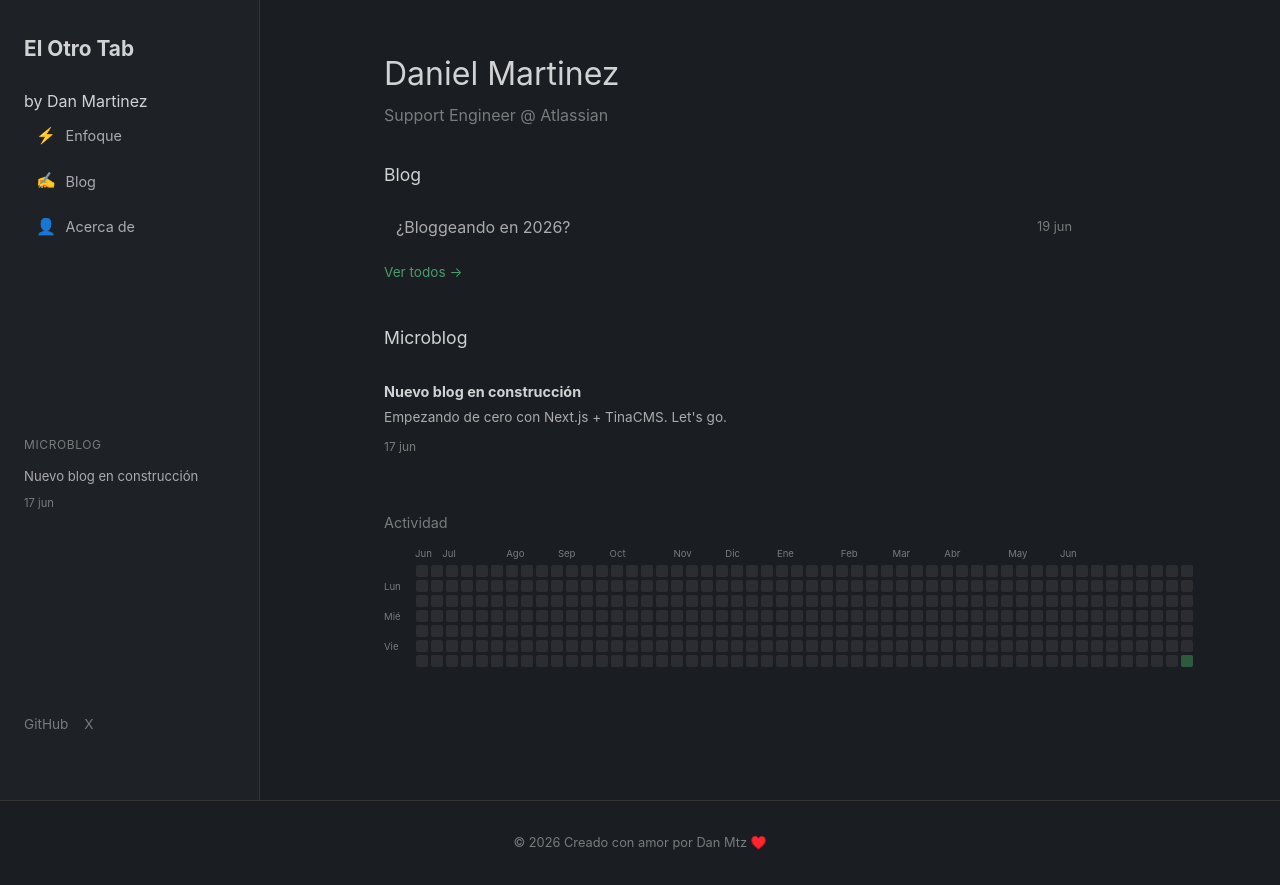
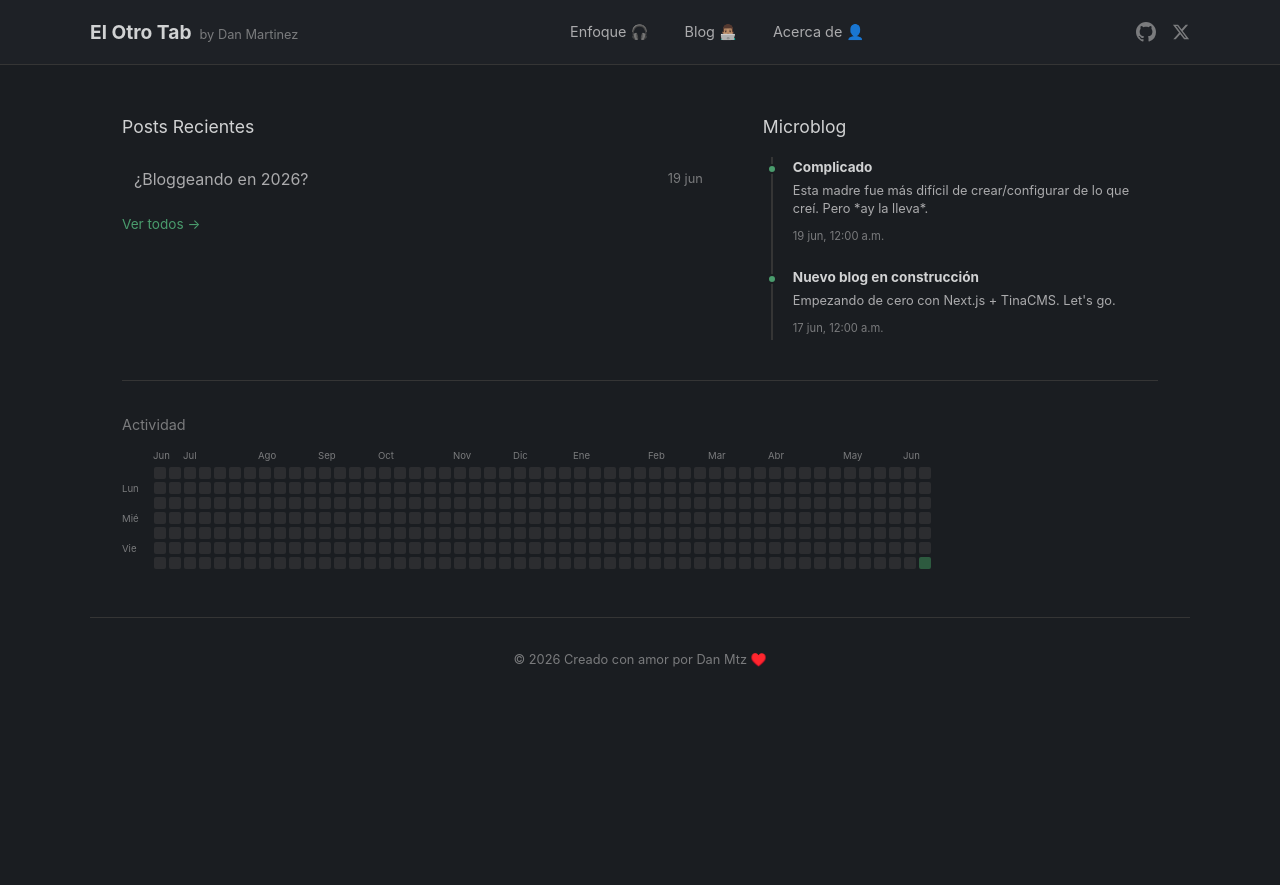
Before and after one commit to DanMartinezMx/eldanmtz, a Next.js app: page / in a window 1280 px wide. After the commit the page ends 800 px from the top, so only its background shows below. Built offline with nearby package versions, Linux system fonts and the light colour scheme.

Commit message:
feat: replace sidebar with top nav, two-column homepage layout

```diff
--- a/content/microblog/2026-06-19-complicado.mdx
+++ b/content/microblog/2026-06-19-complicado.mdx
@@ -1,5 +1,6 @@
 ---
 title: Complicado
+createdAt: 2026-06-19T00:00:00.000Z
 ---
 
 Esta madre fue más difícil de crear/configurar de lo que creí. Pero *ay la lleva*.
--- a/src/app/globals.css
+++ b/src/app/globals.css
@@ -61,141 +61,127 @@
 }
 
 /* =============================================
-   LAYOUT
+   NAVIGATION
    ============================================= */
 
-.site-wrapper {
-  display: flex;
-  min-height: 100vh;
+.site-nav {
+  position: sticky;
+  top: 0;
+  z-index: 100;
+  background: var(--bg-secondary);
+  border-bottom: 1px solid var(--border);
+  padding: 0 2rem;
 }
 
-.main-content {
-  flex: 1;
-  padding: 3rem 4rem;
-  max-width: 900px;
+.nav-inner {
+  display: flex;
+  align-items: center;
+  justify-content: space-between;
+  max-width: 1100px;
   margin: 0 auto;
+  height: 64px;
 }
 
-/* =============================================
-   SIDEBAR
-   ============================================= */
-
-.sidebar {
-  width: 260px;
-  min-height: 100vh;
-  background: var(--bg-secondary);
-  border-right: 1px solid var(--border);
-  padding: 2rem 1.5rem;
+.nav-brand {
   display: flex;
-  flex-direction: column;
-  justify-content: space-between;
-  position: sticky;
-  top: 0;
+  align-items: baseline;
+  gap: 0.5rem;
 }
 
-.sidebar-section {
-  margin-bottom: 2rem;
+.nav-logo {
+  font-size: 1.2rem;
+  font-weight: 700;
+  color: var(--text-primary);
 }
 
-.sidebar .logo {
-  font-size: 1.3rem;
-  font-weight: 700;
-  color: var(--text-primary);
-  display: block;
-  margin-bottom: 1.5rem;
-}
-
-.sidebar .logo:hover {
+.nav-logo:hover {
   color: var(--accent);
 }
 
-.sidebar .nav {
+.nav-subtitle {
+  font-size: 0.8rem;
+  color: var(--text-muted);
+}
+
+.nav-links {
   display: flex;
-  flex-direction: column;
   gap: 0.25rem;
 }
 
-.sidebar .nav-link {
-  display: flex;
-  align-items: center;
-  gap: 0.6rem;
-  padding: 0.5rem 0.75rem;
+.nav-link {
+  padding: 0.5rem 1rem;
   border-radius: 6px;
   color: var(--text-secondary);
   font-size: 0.9rem;
   transition: background 0.2s, color 0.2s;
 }
 
-.sidebar .nav-link:hover {
+.nav-link:hover {
   background: var(--bg-hover);
   color: var(--text-primary);
 }
 
-.sidebar .nav-link.active {
+.nav-link.active {
   background: var(--accent-dim);
   color: var(--accent-hover);
 }
 
-.sidebar .nav-icon {
-  font-size: 1rem;
+.nav-socials {
+  display: flex;
+  gap: 1rem;
+  align-items: center;
 }
 
-.sidebar-heading {
-  font-size: 0.75rem;
-  text-transform: uppercase;
-  letter-spacing: 0.05em;
+.nav-socials a {
   color: var(--text-muted);
-  margin-bottom: 0.75rem;
+  display: flex;
+  align-items: center;
+  transition: color 0.2s;
 }
 
-.sidebar .socials {
-  display: flex;
-  gap: 1rem;
-  font-size: 0.85rem;
-}
-
-.sidebar .socials a {
-  color: var(--text-muted);
-}
-
-.sidebar .socials a:hover {
+.nav-socials a:hover {
   color: var(--accent);
 }
 
+.nav-hamburger {
+  display: none;
+  background: none;
+  border: none;
+  cursor: pointer;
+  padding: 0.5rem;
+  flex-direction: column;
+  gap: 4px;
+}
+
+.hamburger-line {
+  display: block;
+  width: 20px;
+  height: 2px;
+  background: var(--text-secondary);
+  border-radius: 2px;
+  transition: transform 0.3s, opacity 0.3s;
+}
+
+.hamburger-line.open:nth-child(1) {
+  transform: rotate(45deg) translate(4px, 4px);
+}
+
+.hamburger-line.open:nth-child(2) {
+  opacity: 0;
+}
+
+.hamburger-line.open:nth-child(3) {
+  transform: rotate(-45deg) translate(4px, -4px);
+}
+
 /* =============================================
-   MICROBLOG FEED (sidebar)
+   LAYOUT
    ============================================= */
 
-.microblog-feed {
-  display: flex;
-  flex-direction: column;
-  gap: 0.75rem;
-}
-
-.microblog-entry {
-  padding-bottom: 0.75rem;
-  border-bottom: 1px solid var(--border);
-}
-
-.microblog-entry:last-child {
-  border-bottom: none;
-}
-
-.microblog-text {
-  font-size: 0.82rem;
-  color: var(--text-secondary);
-  margin: 0 0 0.25rem 0;
-  line-height: 1.4;
-}
-
-.microblog-time {
-  font-size: 0.7rem;
-  color: var(--text-muted);
-}
-
-.microblog-empty {
-  font-size: 0.8rem;
-  color: var(--text-muted);
+.main-content {
+  max-width: 1100px;
+  margin: 0 auto;
+  padding: 3rem 2rem;
 }
 
 /* =============================================
@@ -208,39 +194,35 @@
   color: var(--text-muted);
   font-size: 0.8rem;
   border-top: 1px solid var(--border);
+  max-width: 1100px;
+  margin: 0 auto;
 }
 
 /* =============================================
    HOME PAGE
    ============================================= */
 
-.home {
-  max-width: 700px;
+.home-grid {
+  display: grid;
+  grid-template-columns: 3fr 2fr;
+  gap: 3rem;
+  margin-bottom: 2rem;
 }
 
-.home .intro h1 {
-  font-size: 2rem;
-  margin: 0 0 0.25rem 0;
-}
-
-.home .intro p {
-  color: var(--text-muted);
-  margin: 0 0 2rem 0;
-}
-
-.home .recent-posts,
-.home .microblog {
-  margin-bottom: 2.5rem;
-}
-
-.home .recent-posts h2,
-.home .microblog h2 {
+.home-posts h2,
+.home-microblog h2 {
   font-size: 1.1rem;
   margin-bottom: 1rem;
   color: var(--text-primary);
 }
 
-.home .post-link {
+.posts-list {
+  display: flex;
+  flex-direction: column;
+  gap: 0.25rem;
+}
+
+.post-link {
   display: flex;
   justify-content: space-between;
   align-items: center;
@@ -250,56 +232,83 @@
   transition: background 0.2s;
 }
 
-.home .post-link:hover {
+.post-link:hover {
   background: var(--bg-hover);
   color: var(--text-primary);
 }
 
-.home .post-link time {
+.post-link time {
   font-size: 0.8rem;
   color: var(--text-muted);
+  white-space: nowrap;
 }
 
-.home .see-all {
+.see-all {
   display: inline-block;
   margin-top: 0.75rem;
   font-size: 0.85rem;
   color: var(--accent);
 }
 
-.home .see-all:hover {
+.see-all:hover {
   color: var(--accent-hover);
 }
 
-.home .micro-entry {
-  padding: 0.75rem 0;
-  border-bottom: 1px solid var(--border);
+.empty {
+  color: var(--text-muted);
+  font-size: 0.9rem;
 }
 
-.home .micro-entry:last-child {
-  border-bottom: none;
+/* =============================================
+   MICROBLOG TIMELINE
+   ============================================= */
+
+.microblog-timeline {
+  display: flex;
+  flex-direction: column;
+  gap: 0;
+  border-left: 2px solid var(--border);
+  padding-left: 1.25rem;
+  margin-left: 0.5rem;
 }
 
-.home .micro-entry strong {
-  font-size: 0.9rem;
-  display: block;
-  margin-bottom: 0.25rem;
+.micro-entry {
+  position: relative;
+  padding-bottom: 1.25rem;
 }
 
-.home .micro-entry p {
+.micro-entry:last-child {
+  padding-bottom: 0;
+}
+
+.micro-dot {
+  position: absolute;
+  left: -1.6rem;
+  top: 0.4rem;
+  width: 10px;
+  height: 10px;
+  border-radius: 50%;
+  background: var(--accent);
+  border: 2px solid var(--bg-primary);
+}
+
+.micro-content strong {
   font-size: 0.85rem;
+  display: block;
+  margin-bottom: 0.2rem;
+  color: var(--text-primary);
+}
+
+.micro-content p {
+  font-size: 0.8rem;
   color: var(--text-secondary);
   margin: 0 0 0.25rem 0;
+  line-height: 1.4;
 }
 
-.home .micro-entry time {
-  font-size: 0.75rem;
+.micro-content time {
+  font-size: 0.7rem;
   color: var(--text-muted);
-}
-
-.home .empty {
-  color: var(--text-muted);
-  font-size: 0.9rem;
 }
 
 /* =============================================
@@ -308,11 +317,13 @@
 
 .calendar-wrapper {
   margin-top: 2.5rem;
+  padding-top: 2rem;
+  border-top: 1px solid var(--border);
 }
 
 .calendar-title {
   font-size: 0.9rem;
-  margin-bottom: 0.5rem;
+  margin-bottom: 0.75rem;
   color: var(--text-muted);
 }
 
@@ -360,6 +371,7 @@
 .calendar-grid {
   display: flex;
   gap: 3px;
+  overflow-x: auto;
 }
 
 .calendar-week {
@@ -498,6 +510,7 @@
 
 .blog-post {
   max-width: 700px;
+  margin: 0 auto;
 }
 
 .back-link {
@@ -708,78 +721,15 @@
   padding-left: 1.5rem;
 }
 
-/* =============================================
-   RESPONSIVE
-   ============================================= */
-
-@media (max-width: 768px) {
-  .site-wrapper {
-    flex-direction: column;
-  }
-
-  .sidebar {
-    width: 100%;
-    min-height: auto;
-    position: relative;
-    border-right: none;
-    border-bottom: 1px solid var(--border);
-    padding: 1.5rem;
-  }
-
-  .sidebar .nav {
-    flex-direction: row;
-    flex-wrap: wrap;
-    gap: 0.5rem;
-  }
-
-  .sidebar-section:nth-child(2) {
-    display: none;
-  }
-
-  .main-content {
-    padding: 2rem 1.5rem;
-  }
-
-  .blog-layout {
-    flex-direction: column;
-    gap: 1.5rem;
-  }
-
-  .blog-filters {
-    min-width: auto;
-  }
-
-  .category-list {
-    flex-direction: row;
-    flex-wrap: wrap;
-    gap: 0.5rem;
-  }
+.now-subtitle {
+  color: var(--text-muted);
+  margin-bottom: 2rem;
 }
 
-/* =============================================
-   CALENDAR (component class names)
-   ============================================= */
-
-.calendar-wrapper {
-  margin-top: 2.5rem;
-}
-
-.calendar-title {
-  font-size: 0.9rem;
-  margin-bottom: 0.75rem;
+.now-updated {
+  margin-top: 2rem;
+  font-size: 0.8rem;
   color: var(--text-muted);
-}
-
-.calendar-week {
-  display: flex;
-  flex-direction: column;
-  gap: 3px;
-}
-
-.calendar-day {
-  width: 12px;
-  height: 12px;
-  border-radius: 2px;
 }
 
 /* =============================================
@@ -804,16 +754,64 @@
 }
 
 /* =============================================
-   NOW PAGE (subtitle)
+   RESPONSIVE
    ============================================= */
 
-.now-subtitle {
-  color: var(--text-muted);
-  margin-bottom: 2rem;
+@media (max-width: 768px) {
+  .nav-inner {
+    padding: 0;
+  }
+
+  .nav-links {
+    display: none;
+    position: absolute;
+    top: 64px;
+    left: 0;
+    right: 0;
+    background: var(--bg-secondary);
+    border-bottom: 1px solid var(--border);
+    flex-direction: column;
+    padding: 1rem 2rem;
+    gap: 0.25rem;
+  }
+
+  .nav-links.open {
+    display: flex;
+  }
+
+  .nav-socials {
+    display: none;
+  }
+
+  .nav-hamburger {
+    display: flex;
+  }
+
+  .site-nav {
+    position: relative;
+  }
+
+  .main-content {
+    padding: 2rem 1.5rem;
+  }
+
+  .home-grid {
+    grid-template-columns: 1fr;
+    gap: 2rem;
+  }
+
+  .blog-layout {
+    flex-direction: column;
+    gap: 1.5rem;
+  }
+
+  .blog-filters {
+    min-width: auto;
+  }
+
+  .category-list {
+    flex-direction: row;
+    flex-wrap: wrap;
+    gap: 0.5rem;
+  }
 }
-
-.now-updated {
-  margin-top: 2rem;
-  font-size: 0.8rem;
-  color: var(--text-muted);
-}
--- a/src/app/layout.tsx
+++ b/src/app/layout.tsx
@@ -1,29 +1,26 @@
 import type { Metadata } from "next";
-import fs from "fs";
-import path from "path";
-import matter from "gray-matter";
 import "./globals.css";
-import { Sidebar } from "@/components/Sidebar";
+import { Navigation } from "@/components/Navigation";
 import { Footer } from "@/components/Footer";
 
 export const metadata: Metadata = {
   metadataBase: new URL("https://eldanmtz.com"),
   title: {
-    default: "El otro tab by Dan Mtz",
-    template: "%s",
+    default: "El Otro Tab — Dan Martinez",
+    template: "%s — El Otro Tab",
   },
   description: "Lo que pasa cuando cierras la laptop. Un blog sobre tech, comida, juegos y la vida real.",
   openGraph: {
-    title: "El otro tab by Dan Mtz",
+    title: "El Otro Tab — Dan Martinez",
     description: "Lo que pasa cuando cierras la laptop. Un blog sobre tech, comida, juegos y la vida real.",
     url: "https://eldanmtz.com",
-    siteName: "El otro tab by Dan Mtz",
+    siteName: "El Otro Tab",
     locale: "es_MX",
     type: "website",
   },
   twitter: {
-    card: "summary",
-    title: "El otro tab by Dan Mtz",
+    card: "summary_large_image",
+    title: "El Otro Tab — Dan Martinez",
     description: "Lo que pasa cuando cierras la laptop. Un blog sobre tech, comida, juegos y la vida real.",
     creator: "@eldanmtz",
   },
@@ -46,35 +43,12 @@
   },
 };
 
-function getMicroblogEntries() {
-  const dir = path.join(process.cwd(), "content/microblog");
-  if (!fs.existsSync(dir)) return [];
-  const files = fs.readdirSync(dir).filter((f) => f.endsWith(".mdx") || f.endsWith(".md"));
-  return files
-    .map((file) => {
-      const raw = fs.readFileSync(path.join(dir, file), "utf-8");
-      const { data } = matter(raw);
-      return {
-        title: data.title || "",
-        createdAt: data.createdAt ? new Date(data.createdAt).toISOString() : "",
-        slug: file.replace(/\.(mdx|md)$/, ""),
-      };
-    })
-    .filter((p) => p.createdAt)
-    .sort((a, b) => new Date(b.createdAt).getTime() - new Date(a.createdAt).getTime())
-    .slice(0, 10);
-}
-
 export default function RootLayout({ children }: { children: React.ReactNode }) {
-  const microblogEntries = getMicroblogEntries();
-
   return (
     <html lang="es">
       <body>
-        <div className="site-wrapper">
-          <Sidebar microblogEntries={microblogEntries} />
-          <main className="main-content">{children}</main>
-        </div>
+        <Navigation />
+        <main className="main-content">{children}</main>
         <Footer />
       </body>
     </html>
--- a/src/app/page.tsx
+++ b/src/app/page.tsx
@@ -49,7 +49,7 @@
   const allPosts = getPosts();
   const allMicroblog = getMicroblog();
   const recentPosts = allPosts.slice(0, 5);
-  const recentMicroblog = allMicroblog.slice(0, 5);
+  const recentMicroblog = allMicroblog.slice(0, 10);
 
   const allDates = [
     ...allPosts.map((p) => p.createdAt),
@@ -58,41 +58,60 @@
 
   return (
     <div className="home">
-      <section className="intro">
-        <h1>Daniel Martinez</h1>
-        <p>Support Engineer @ Atlassian</p>
-      </section>
-
-      <section className="recent-posts">
-        <h2>Blog</h2>
+      <section className="home-grid">
+        {/* Left column: Posts */}
+        <div className="home-posts">
+          <h2>Posts Recientes</h2>
           {recentPosts.length > 0 ? (
-          recentPosts.map((post) => (
+            <div className="posts-list">
+              {recentPosts.map((post) => (
                 <Link key={post.slug} href={`/blog/${post.slug}`} className="post-link">
                   <span>{post.title}</span>
-              <time>{new Date(post.createdAt).toLocaleDateString("es-MX", { month: "short", day: "numeric" })}</time>
+                  <time>
+                    {new Date(post.createdAt).toLocaleDateString("es-MX", {
+                      month: "short",
+                      day: "numeric",
+                    })}
+                  </time>
                 </Link>
-          ))
+              ))}
+            </div>
           ) : (
             <p className="empty">Próximamente...</p>
           )}
           <Link href="/blog" className="see-all">Ver todos →</Link>
-      </section>
+        </div>
 
-      <section className="microblog">
+        {/* Right column: Microblog */}
+        <div className="home-microblog">
           <h2>Microblog</h2>
           {recentMicroblog.length > 0 ? (
-          recentMicroblog.map((post, i) => (
+            <div className="microblog-timeline">
+              {recentMicroblog.map((post, i) => (
                 <div key={i} className="micro-entry">
+                  <div className="micro-dot" />
+                  <div className="micro-content">
                     <strong>{post.title}</strong>
-              <p>{post.body}</p>
-              <time>{new Date(post.createdAt).toLocaleDateString("es-MX", { month: "short", day: "numeric" })}</time>
+                    {post.body && <p>{post.body.slice(0, 140)}{post.body.length > 140 ? "..." : ""}</p>}
+                    <time>
+                      {new Date(post.createdAt).toLocaleDateString("es-MX", {
+                        month: "short",
+                        day: "numeric",
+                        hour: "2-digit",
+                        minute: "2-digit",
+                      })}
+                    </time>
                   </div>
-          ))
+                </div>
+              ))}
+            </div>
           ) : (
             <p className="empty">Próximamente...</p>
           )}
+        </div>
       </section>
 
+      {/* Full-width calendar */}
       <ContributionsCalendar postDates={allDates} />
     </div>
   );
--- /dev/null
+++ b/src/components/Navigation.tsx
@@ -0,0 +1,67 @@
+"use client";
+
+import Link from "next/link";
+import { usePathname } from "next/navigation";
+import { useState } from "react";
+
+export function Navigation() {
+  const pathname = usePathname();
+  const [menuOpen, setMenuOpen] = useState(false);
+
+  const navItems = [
+    { href: "/now", label: "Enfoque 🎧" },
+    { href: "/blog", label: "Blog 👨🏽‍💻" },
+    { href: "/about", label: "Acerca de 👤" },
+  ];
+
+  return (
+    <header className="site-nav">
+      <div className="nav-inner">
+        {/* Left: Logo */}
+        <div className="nav-brand">
+          <Link href="/" className="nav-logo">El Otro Tab</Link>
+          <span className="nav-subtitle">by Dan Martinez</span>
+        </div>
+
+        {/* Center: Page links */}
+        <nav className={`nav-links ${menuOpen ? "open" : ""}`}>
+          {navItems.map((item) => (
+            <Link
+              key={item.href}
+              href={item.href}
+              className={`nav-link ${pathname === item.href ? "active" : ""}`}
+              onClick={() => setMenuOpen(false)}
+            >
+              {item.label}
+            </Link>
+          ))}
+        </nav>
+
+        {/* Right: Socials */}
+        <div className="nav-socials">
+          <a href="https://github.com/DanMartinezMx" target="_blank" rel="noopener noreferrer" aria-label="GitHub">
+            <svg width="20" height="20" viewBox="0 0 24 24" fill="currentColor">
+              <path d="M12 0C5.37 0 0 5.37 0 12c0 5.31 3.435 9.795 8.205 11.385.6.105.825-.255.825-.57 0-.285-.015-1.23-.015-2.235-3.015.555-3.795-.735-4.035-1.41-.135-.345-.72-1.41-1.23-1.695-.42-.225-1.02-.78-.015-.795.945-.015 1.62.87 1.845 1.23 1.08 1.815 2.805 1.305 3.495.99.105-.78.42-1.305.765-1.605-2.67-.3-5.46-1.335-5.46-5.925 0-1.305.465-2.385 1.23-3.225-.12-.3-.54-1.53.12-3.18 0 0 1.005-.315 3.3 1.23.96-.27 1.98-.405 3-.405s2.04.135 3 .405c2.295-1.56 3.3-1.23 3.3-1.23.66 1.65.24 2.88.12 3.18.765.84 1.23 1.905 1.23 3.225 0 4.605-2.805 5.625-5.475 5.925.435.375.81 1.095.81 2.22 0 1.605-.015 2.895-.015 3.3 0 .315.225.69.825.57A12.02 12.02 0 0024 12c0-6.63-5.37-12-12-12z" />
+            </svg>
+          </a>
+          <a href="https://x.com/eldanmtz" target="_blank" rel="noopener noreferrer" aria-label="X">
+            <svg width="18" height="18" viewBox="0 0 24 24" fill="currentColor">
+              <path d="M18.244 2.25h3.308l-7.227 8.26 8.502 11.24H16.17l-5.214-6.817L4.99 21.75H1.68l7.73-8.835L1.254 2.25H8.08l4.713 6.231zm-1.161 17.52h1.833L7.084 4.126H5.117z" />
+            </svg>
+          </a>
+        </div>
+
+        {/* Mobile hamburger */}
+        <button
+          className="nav-hamburger"
+          onClick={() => setMenuOpen(!menuOpen)}
+          aria-label="Toggle menu"
+        >
+          <span className={`hamburger-line ${menuOpen ? "open" : ""}`} />
+          <span className={`hamburger-line ${menuOpen ? "open" : ""}`} />
+          <span className={`hamburger-line ${menuOpen ? "open" : ""}`} />
+        </button>
+      </div>
+    </header>
+  );
+}
--- a/src/components/Sidebar.tsx
+++ /dev/null
@@ -1,77 +0,0 @@
-"use client";
-
-import Link from "next/link";
-import { usePathname } from "next/navigation";
-
-interface MicroblogEntry {
-  title: string;
-  createdAt: string;
-  slug: string;
-}
-
-interface SidebarProps {
-  microblogEntries: MicroblogEntry[];
-}
-
-export function Sidebar({ microblogEntries }: SidebarProps) {
-  const pathname = usePathname();
-
-  const navItems = [
-    { href: "/now", label: "Enfoque", icon: "⚡" },
-    { href: "/blog", label: "Blog", icon: "✍️" },
-    { href: "/about", label: "Acerca de", icon: "👤" },
-  ];
-
-  return (
-    <aside className="sidebar">
-      <div className="sidebar-section">
-
-        <Link href="/" className="logo">El Otro Tab</Link>
-        <span className="logo-subtitle">by Dan Martinez</span>
-
-        <nav className="nav">
-          {navItems.map((item) => (
-            <Link
-              key={item.href}
-              href={item.href}
-              className={`nav-link ${pathname === item.href ? "active" : ""}`}
-            >
-              <span className="nav-icon">{item.icon}</span>
-              {item.label}
-            </Link>
-          ))}
-        </nav>
-      </div>
-
-      <div className="sidebar-section">
-        <h3 className="sidebar-heading">Microblog</h3>
-        {microblogEntries.length > 0 ? (
-          <div className="microblog-feed">
-            {microblogEntries.map((entry) => (
-              <div key={entry.slug} className="microblog-entry">
-                <p className="microblog-text">{entry.title}</p>
-                <time className="microblog-time">
-                  {new Date(entry.createdAt).toLocaleDateString("es-MX", {
-                    month: "short",
-                    day: "numeric",
-                  })}
-                </time>
-              </div>
-            ))}
-          </div>
-        ) : (
-          <p className="microblog-empty">No entries yet...</p>
-        )}
-      </div>
-
-      <div className="sidebar-section socials">
-        <a href="https://github.com/DanMartinezMx" target="_blank" rel="noopener noreferrer">
-          GitHub
-        </a>
-        <a href="https://x.com/eldanmtz" target="_blank" rel="noopener noreferrer">
-          X
-        </a>
-      </div>
-    </aside>
-  );
-}
```
Lines whose indentation alone changed are shown as unchanged.
